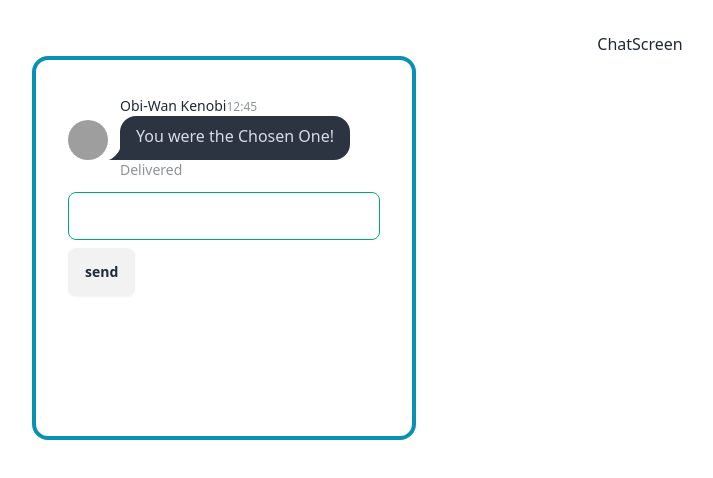
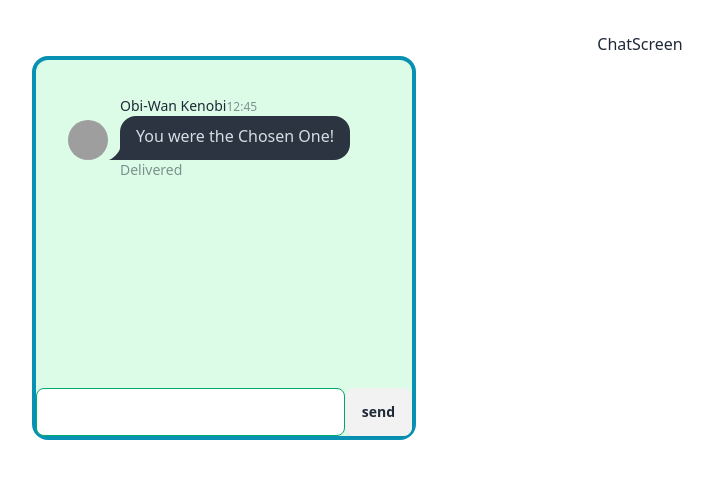
Before and after one commit to ranaalmalki/useState-chat-project, a React (Vite) app in the folder Chat/: page / in a window 1280 px wide. Shown: the top 478 px of the page, without its empty margins (0-713 px from the left). Built offline with nearby package versions, Linux system fonts and the light colour scheme; grey boxes are pictures that could not be loaded.

Commit message:
fix the div text  go out of the card

```diff
--- a/Chat/src/components/ChatScreen.jsx
+++ b/Chat/src/components/ChatScreen.jsx
@@ -17,8 +17,9 @@ setInputtext("")
     return (
         <div>
             <h1>  ChatScreen</h1>
-<div className="card w-96 bg-white h-96 border-solid border-cyan-600 border-4 ">
-    <div className="card-body">
+            <div>
+<div className="card w-96 bg-green-100 h-96 border-solid border-cyan-600 border-4  ">
+    <div className="card-body overflow-auto">
 <div className="chat chat-start">
   <div className="chat-image avatar">
     <div className="w-10 rounded-full">
@@ -48,11 +49,12 @@ setInputtext("")
     Anakin
     <time className="text-xs opacity-50">12:46</time>
   </div>
-  <div className="chat-bubble">{text}</div>
+  <div className="chat-bubble ">{text}</div>
   <div className="chat-footer opacity-50">Seen at 12:46</div>
 </div>
 ))}
-<div className="card-actions">
+ </div>
+<div className="flex ">
 <input
   type="text"
   placeholder="Type here"
@@ -61,10 +63,14 @@ setInputtext("")
   onChange={inp}
   />
   <button type="button" className="btn" onClick={send}>send</button>
+  </div>
+
+
+
+
+</div>
 
   </div>
-  </div>
-</div>
         </div>
     )
 }
```
